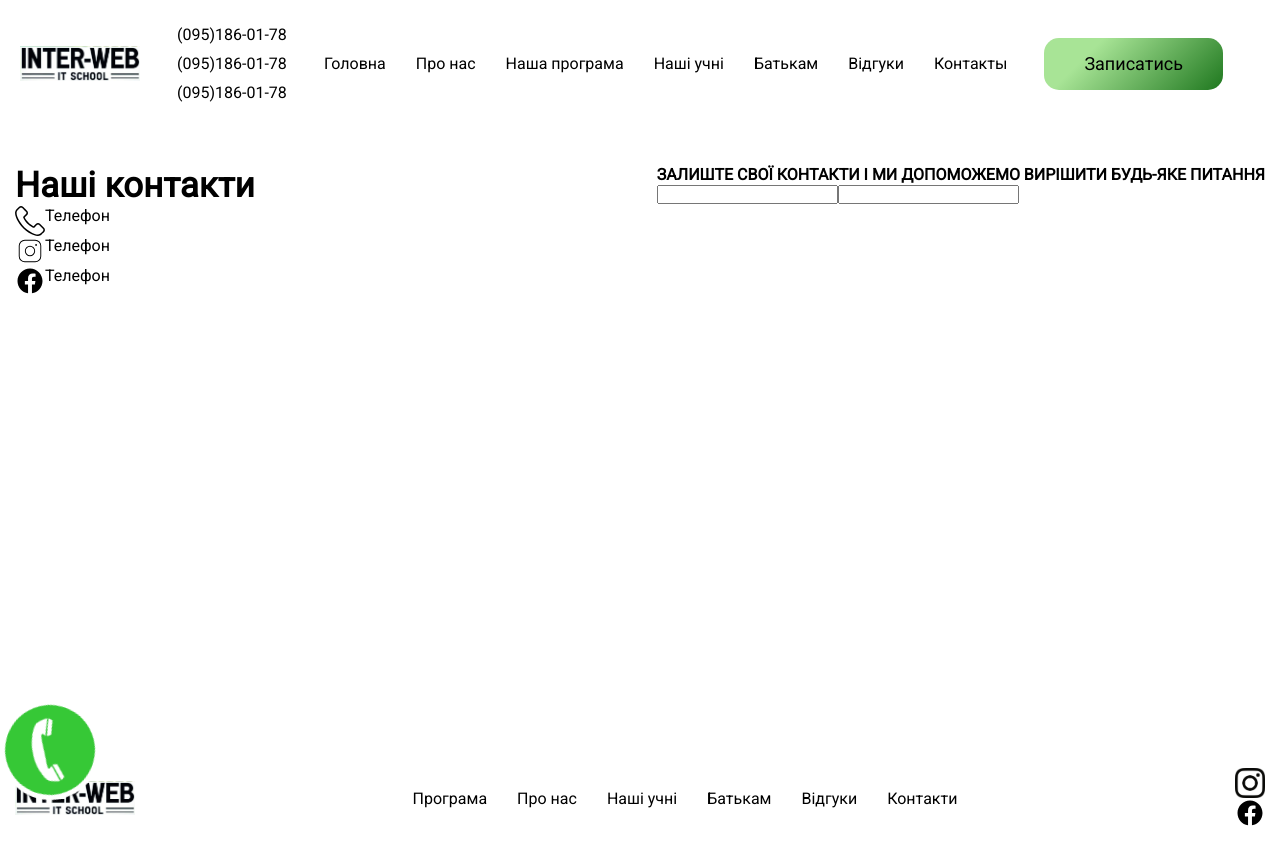
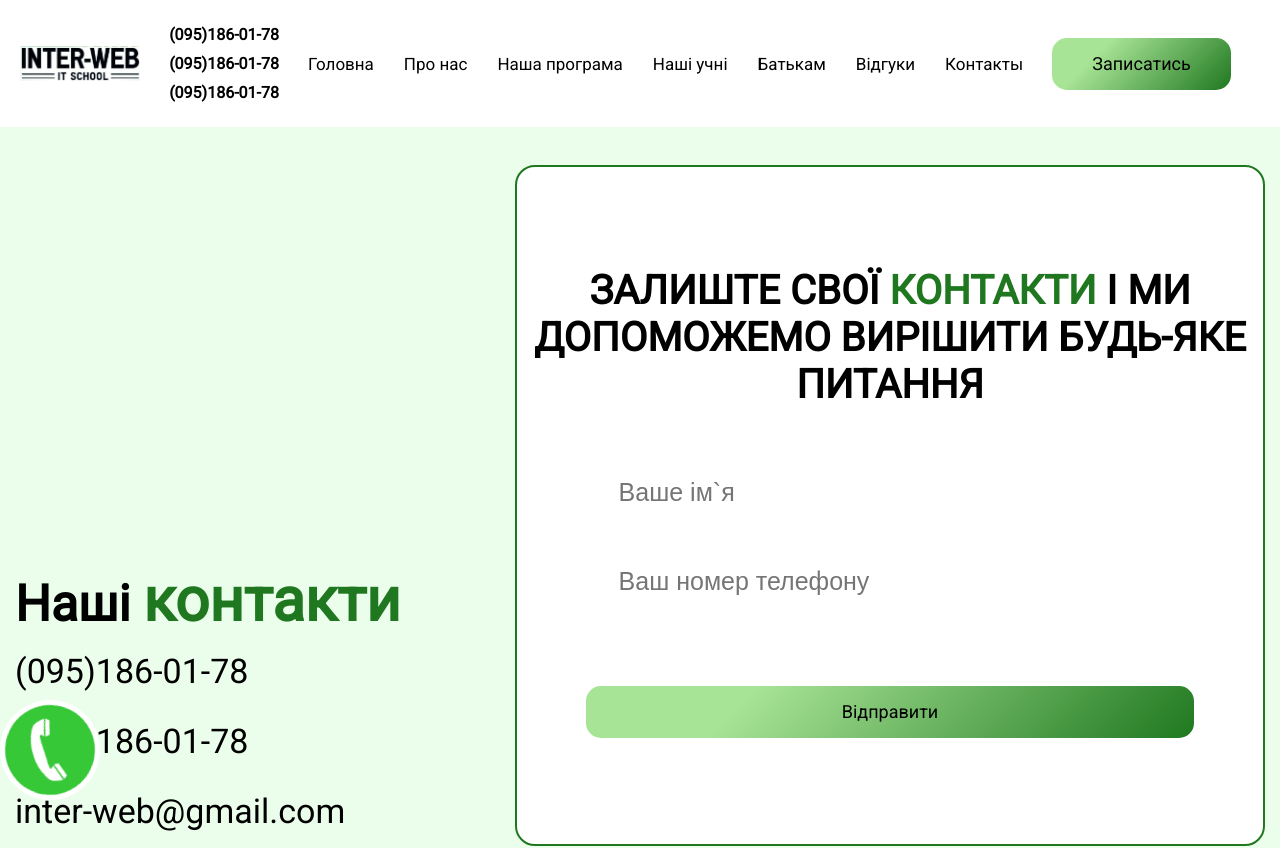
Before and after one commit to Alexandrovich99Egor/inter-web-site, a React (Create React App) app in the folder front/: page /contact-us in a window 1280 px wide. Shown: the top 848 px of the page. Built offline with nearby package versions, Linux system fonts and the light colour scheme.

Commit message:
30.11 add

```diff
--- a/front/src/component/contacts-us/contact-us.jsx
+++ b/front/src/component/contacts-us/contact-us.jsx
@@ -4,6 +4,7 @@ import Inst from '../image/inst.svg';
 import Viber from '../image/viber.svg';
 import Facebook from '../image/fcbk.svg';
 import Tel from '../image/tel.svg';
+import Button from '../button/button.jsx';
 
 
 
@@ -14,37 +15,38 @@ const ContactUs = () => {
             <div className={"container contact-us__container"}>
                 <div className={"contact-us__content"}>
                     <h3 className={"contact-us__title"}>
-                        Наші контакти
+                        Наші <span>контакти</span>
                     </h3>
                     <div className='contact-us__social' >
-                        <img src={Tel} alt="" />
                         <p className='contact-us__sub-title'>
-                            Телефон
+                            (095)186-01-78
                         </p>
                     </div>
                     <div className='contact-us__social' >
-                        <img src={Inst} alt="" />
                         <p className='contact-us__sub-title'>
-                            Телефон
+                            (095)186-01-78
                         </p>
                     </div>
                     <div className='contact-us__social' >
-                        <img src={Facebook} alt="" />
                         <p className='contact-us__sub-title'>
-                            Телефон
+                            inter-web@gmail.com
                         </p>
                     </div>
-
 
                 </div>
                 <div className={"contact-us__form"}>
                     <h4 className='form-title'>
-                        ЗАЛИШТЕ СВОЇ КОНТАКТИ І МИ ДОПОМОЖЕМО ВИРІШИТИ БУДЬ-ЯКЕ ПИТАННЯ
+                        ЗАЛИШТЕ СВОЇ <span>КОНТАКТИ</span>  І МИ ДОПОМОЖЕМО ВИРІШИТИ БУДЬ-ЯКЕ ПИТАННЯ
                     </h4>
                     <form className={"form"}>
-                        <input type="text" name="" id="" />
-                        <input type="text" name="" id="" />
-
+                        <input type="text" name="" id="" placeholder='Ваше ім`я' />
+                        <input type="text" name="" id="" placeholder='Ваш номер телефону' />
+                        <div className='contact-us__form-button'>
+                            <Button
+                                textContentBtn={'Відправити'}
+                                classNameBtn={'contact-us__form-btn'}
+                            />
+                        </div>
                     </form>
                 </div>
 
--- a/front/src/component/contacts-us/contact-us.scss
+++ b/front/src/component/contacts-us/contact-us.scss
@@ -3,26 +3,110 @@
 
 
 .contact-us {
+  background-color: $ColorBackGround;
   margin-top: 15px;
-  height: calc(100vh - $HeaderHeigth);
+
 
   &__container {
     padding-top: 150px;
+    padding-bottom: 150px;
     display: flex;
     justify-content: space-between;
 
+    @media (max-width:1000px) {
+      flex-direction: column;
+      text-align: center;
+    }
+
+    .contact-us__content {
+      margin-top: 400px;
+
+      @media (max-width:1000px) {
+        margin-top: 10px;
+      }
+
+      .contact-us__title {
+        text-align: left;
+        font-size: 50px;
+
+        @media (max-width:1000px) {
+          text-align: center;
+        }
+
+        span {
+          color: $ColorGreen;
+          font-size: 60px;
+        }
+      }
+
+      .contact-us__social {
+
+        .contact-us__sub-title {
+          font-size: 34px;
+          line-height: 70px;
+        }
+
+        img {
+          width: 30px;
+        }
+      }
+    }
 
   }
 
-  &__title {
-    font-size: 35px;
-  }
 
-  &__social {
-    display: flex;
+  &__form {
+    background-color: $ColorWhite;
+    padding: 100px 15px;
+    border-radius: 20px;
+    border: 2px solid $ColorGreen;
+    max-width: 60%;
 
-    img {
-      width: 30px;
+    @media (max-width:1000px) {
+      margin-top: 10px;
+      max-width: 100%;
+    }
+
+    .form {
+      display: flex;
+      flex-direction: column;
+      justify-content: center;
+      align-items: center;
+      gap: 20px;
+
+      input {
+        padding: 20px 15px;
+        font-size: 25px;
+        border-radius: 20px;
+        border: none;
+        width: 80%;
+        outline: none;
+
+        &:focus {
+          border: 2px solid $ColorGreen;
+        }
+      }
+
+      .contact-us__form-button {
+        width: 100%;
+        display: flex;
+        justify-content: center;
+
+        .contact-us__form-btn {
+          margin-top: 50px;
+          width: 85%;
+        }
+      }
+    }
+
+    .form-title {
+      text-align: center;
+      margin-bottom: 50px;
+      font-size: 40px;
+
+      span {
+        color: $ColorGreen;
+      }
     }
   }
 
--- a/front/src/component/data/data.js
+++ b/front/src/component/data/data.js
@@ -134,42 +134,49 @@ export const dataFeedBack = [
     },
     {
         Name: 'Ірина, 40 років:',
-        Discriotion: '"Син захоплюється навчанням в Inter-Web. Я вражена, як він легко оволодіває різними технологіями - від HTML до MySQL. Професійні викладачі роблять свою справу чудово!"'
-
+        Discriotion: '"Син захоплюється навчанням в Inter-Web. Я вражена, як він легко оволодіває різними технологіями - від HTML до MySQL. Професійні викладачі роблять свою справу чудово!"',
+        Avatar: UserFeedback8
     },
     {
         Name: 'Владислав, 17 років:',
-        Discriotion: '"Інтерактивні уроки з PHP в Inter-Web - це саме те, що мені потрібно було для розвитку своїх програмістських навичок. Рекомендую!"'
+        Discriotion: '"Інтерактивні уроки з PHP в Inter-Web - це саме те, що мені потрібно було для розвитку своїх програмістських навичок. Рекомендую!"',
+        Avatar: UserFeedback8
 
     },
     {
         Name: 'Тетяна, 33 роки:',
-        Discriotion: '"Мій син вже вміє створювати власні ігри на Roblox завдяки курсам в Inter-Web. Я вражена його досягненнями. Дякуємо за теплу атмосферу!"'
+        Discriotion: '"Мій син вже вміє створювати власні ігри на Roblox завдяки курсам в Inter-Web. Я вражена його досягненнями. Дякуємо за теплу атмосферу!"',
+        Avatar: UserFeedback8
 
     },
     {
         Name: 'Максим, 14 років:',
-        Discriotion: '"Школа Inter-Web - відмінна платформа для моїх дітей! Вони навчилися створювати власні ігри на Roblox та ефективно використовувати PHP та MySQL. Вражена їх розвитком!"'
+        Discriotion: '"Школа Inter-Web - відмінна платформа для моїх дітей! Вони навчилися створювати власні ігри на Roblox та ефективно використовувати PHP та MySQL. Вражена їх розвитком!"',
+        Avatar: UserFeedback8
 
     },
     {
         Name: 'Анастасія, 31 рік:',
-        Discriotion: '"Моя донька вже знає, як працювати з базами даних за допомогою MySQL, навчаючись в Inter-Web. Розвиваюча програма та професійні викладачі - найкращі!"'
+        Discriotion: '"Моя донька вже знає, як працювати з базами даних за допомогою MySQL, навчаючись в Inter-Web. Розвиваюча програма та професійні викладачі - найкращі!"',
+        Avatar: UserFeedback8
 
     },
     {
         Name: 'Євген, 16 років:',
-        Discriotion: '"Roblox - це круто! Навчання в Inter-Web допомогло мені створити власний геймплей та збільшити свої навички програмування. Рекомендую!"'
+        Discriotion: '"Roblox - це круто! Навчання в Inter-Web допомогло мені створити власний геймплей та збільшити свої навички програмування. Рекомендую!"',
+        Avatar: UserFeedback8
 
     },
     {
         Name: 'Маргарита, 37 років:',
-        Discriotion: '"Школа Inter-Web дала моєму синові можливість реалізувати свої творчі ідеї. HTML, CSS, PHP - він вже вправний у цих технологіях!"'
+        Discriotion: '"Школа Inter-Web дала моєму синові можливість реалізувати свої творчі ідеї. HTML, CSS, PHP - він вже вправний у цих технологіях!"',
+        Avatar: UserFeedback8
 
     },
     {
         Name: 'Олександр, 18 років:',
-        Discriotion: '"Навчання в Inter-Web дало мені шанс поглибити знання в галузі PHP та MySQL. Тепер я готовий до викликів сучасного світу програмування'
+        Discriotion: '"Навчання в Inter-Web дало мені шанс поглибити знання в галузі PHP та MySQL. Тепер я готовий до викликів сучасного світу програмування',
+        Avatar: UserFeedback8
 
     }
 ]
--- a/front/src/component/header/header.scss
+++ b/front/src/component/header/header.scss
@@ -30,6 +30,13 @@
             flex-direction: column;
             gap: 10px;
 
+            .list-item {
+                .item-link {
+                    font-size: 16px;
+                    font-weight: 900;
+                }
+            }
+
             @media (max-width:1200px) {
                 display: none;
             }
@@ -61,12 +68,14 @@
         .item-link {
             color: $ColorBlack;
             font-family: $HeaderFontFamily;
-            font-size: 16px;
-            font-weight: 200;
+            font-size: 17px;
+            font-weight: 500;
 
             &:hover {
                 color: $ColorGreen;
-                transition: all 0.3s;
+                transition: all 0.1s;
+                border-bottom: 3px solid $ColorGreen;
+
             }
         }
     }
@@ -91,7 +100,6 @@
             text-align: center;
             height: 0vh;
 
-
             nav {
                 display: flex;
                 flex-direction: column;
@@ -105,6 +113,7 @@
                     .item-link {
                         font-size: 20px;
                         color: $ColorBlack;
+                        font-weight: 800;
                     }
                 }
             }
--- a/front/src/component/pop-up-tel/pop-up-tel.jsx
+++ b/front/src/component/pop-up-tel/pop-up-tel.jsx
@@ -11,6 +11,7 @@ function PopUpTel() {
     }
     return (
         <>
+            <div className={`modal__overlay ${show ? 'active' : ''}`}></div>
             <div className="content">
                 <button onClick={ShowText}>
                 </button>
--- a/front/src/component/pop-up-tel/pop-up-tel.scss
+++ b/front/src/component/pop-up-tel/pop-up-tel.scss
@@ -1,4 +1,19 @@
 @import '../varible.scss';
+
+
+.modal__overlay {
+    position: absolute;
+    top: 0;
+    left: 0;
+    background-color: rgba(0, 0, 0, 0.5);
+    width: 100vw;
+    height: 100vw;
+    display: none;
+}
+
+.active {
+    display: block;
+}
 
 .content {
     background-color: $ColorGreen;
```
